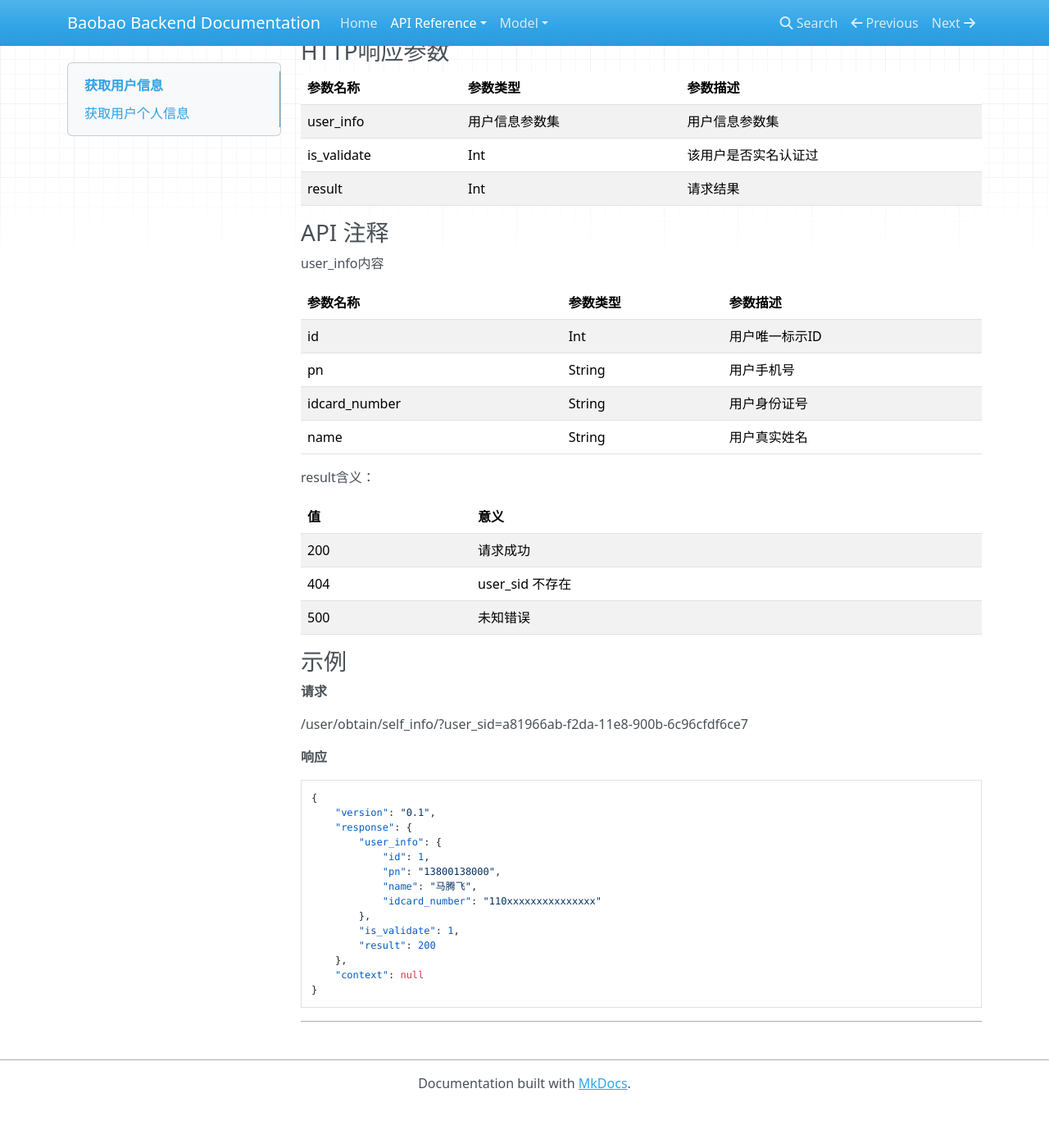
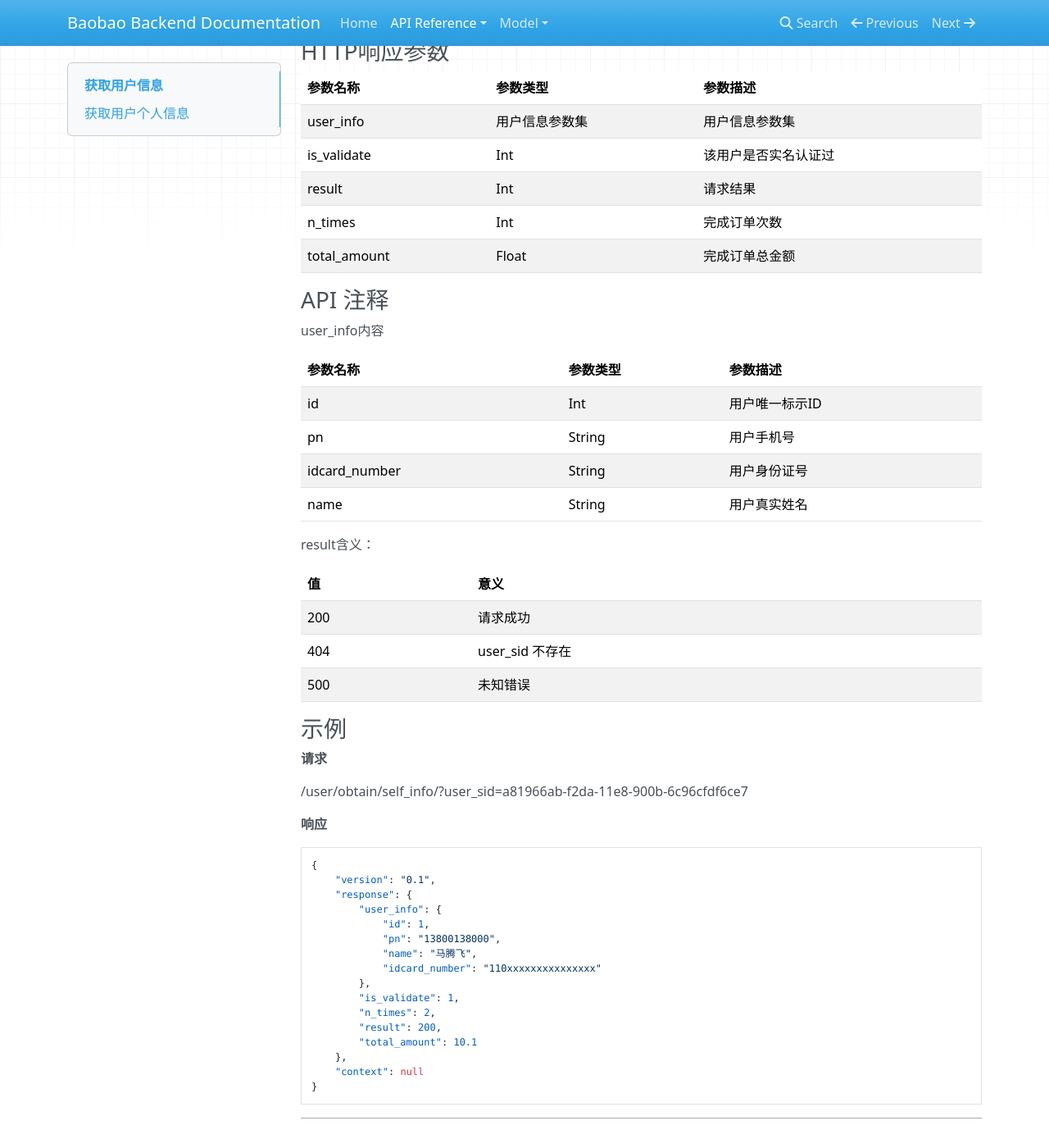
Before and after one commit to fhydralisk/miniprogram_docs, an MkDocs documentation site: the page built from docs/Reference/user-system/obtain.md, in a window 1280 px wide and 1400 px high, scrolled down 438 px. Shown: the whole window at 82% size. Built offline with MkDocs 1.6.1, drawn with Linux system fonts in a browser that asks for light colours; nearby versions of some CDN libraries; old or Windows-style settings are respelled for this version of MkDocs; before the commit the page ends 1787 px from its top, so only the background shows below that.

Commit message:
update userinfo

```diff
--- a/docs/Reference/user-system/obtain.md
+++ b/docs/Reference/user-system/obtain.md
@@ -21,6 +21,8 @@ user_sid			     		| String 	    | 16位会话ID
 user_info 			  	|  用户信息参数集 			| 用户信息参数集
 is_validate             | Int                   |  该用户是否实名认证过
 result					| Int					| 请求结果
+n_times                 | Int                   | 完成订单次数
+total_amount            | Float                 | 完成订单总金额
 
 ### API 注释
 
@@ -60,7 +62,9 @@ __响应__
             "idcard_number": "110xxxxxxxxxxxxxxx"
         },
         "is_validate": 1,
-        "result": 200
+        "n_times": 2,
+        "result": 200,
+        "total_amount": 10.1
     },
     "context": null
 }
```
